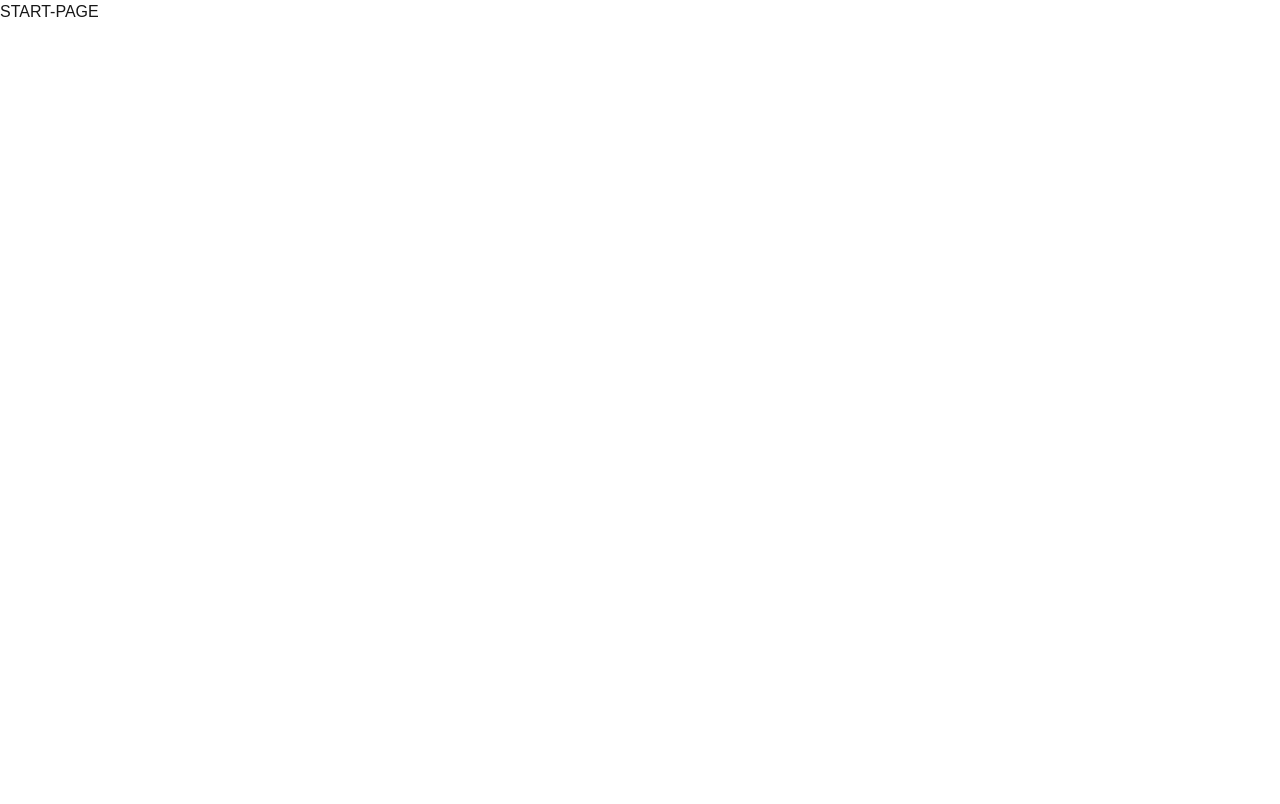
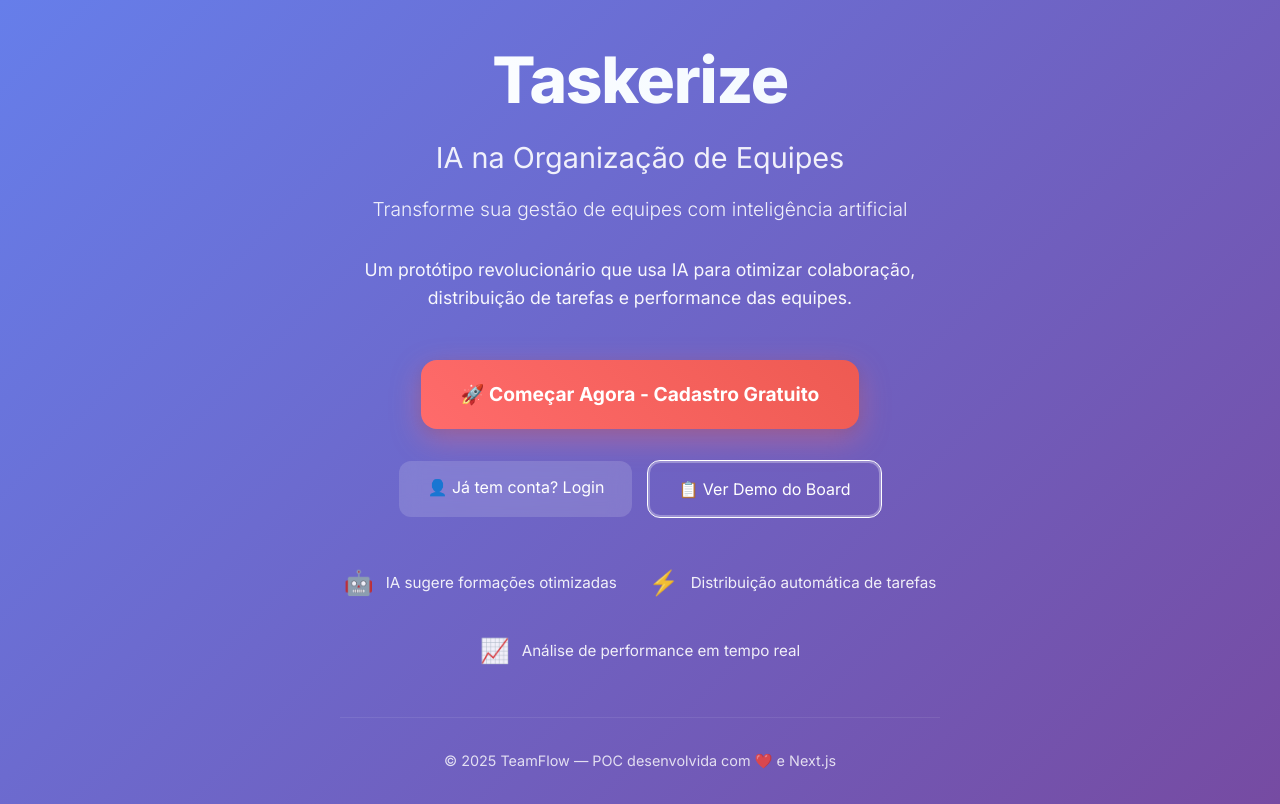
Before and after one commit to GabrielJordaoM/tcc_paginas, a Next.js app: page / in a window 1280 px wide. Built offline with nearby package versions, Linux system fonts and the light colour scheme.

Commit message:
Feita a pagina home, sejeita a futuras alteracoes

```diff
--- /dev/null
+++ b/app/page.scss
@@ -0,0 +1,170 @@
+.home-page {
+  min-height: 100vh;
+  background: linear-gradient(135deg, #667eea 0%, #764ba2 100%);
+  display: flex;
+  align-items: center;
+  justify-content: center;
+  padding: 2rem 1rem;
+  font-family: 'Inter', -apple-system, sans-serif;
+}
+
+.home-container {
+  max-width: 600px;
+  width: 100%;
+  text-align: center;
+  color: white;
+}
+
+/* Header melhorado */
+.project-header {
+  margin-bottom: 2rem;
+}
+
+.project-title {
+  margin: 0 0 1rem 0;
+
+  .title-main {
+    font-size: clamp(2.5rem, 6vw, 4rem);
+    font-weight: 800;
+    background: linear-gradient(45deg, #fff, #f0f8ff);
+    -webkit-background-clip: text;
+    -webkit-text-fill-color: transparent;
+    background-clip: text;
+    display: block;
+    letter-spacing: -0.02em;
+  }
+
+  .title-subtitle {
+    font-size: clamp(1.2rem, 3vw, 1.8rem);
+    font-weight: 400;
+    color: rgba(255, 255, 255, 0.9);
+    display: block;
+    margin-top: 0.5rem;
+  }
+}
+
+.project-tagline {
+  font-size: 1.2rem;
+  opacity: 0.9;
+  margin: 0;
+  font-weight: 300;
+}
+
+/* Descrição */
+.home-description {
+  font-size: 1.1rem;
+  line-height: 1.6;
+  margin: 0 0 3rem 0;
+  opacity: 0.95;
+}
+
+/* Botão HERO - PRINCIPAL */
+.hero-button {
+  margin: 2rem 0;
+}
+
+.hero-btn {
+  display: inline-flex;
+  align-items: center;
+  gap: 0.75rem;
+  padding: 1.25rem 2.5rem;
+  font-size: 1.2rem;
+  font-weight: 700;
+  border-radius: 16px;
+  background: linear-gradient(45deg, #ff6b6b, #ee5a52);
+  box-shadow:
+    0 10px 30px rgba(255, 107, 107, 0.4),
+    0 4px 12px rgba(0, 0, 0, 0.1);
+  transition: all 0.3s cubic-bezier(0.4, 0, 0.2, 1);
+  text-decoration: none;
+  color: white;
+
+  &:hover {
+    transform: translateY(-3px);
+    box-shadow:
+      0 15px 40px rgba(255, 107, 107, 0.6),
+      0 6px 20px rgba(0, 0, 0, 0.15);
+  }
+}
+
+/* Botões secundários */
+.secondary-buttons {
+  display: flex;
+  gap: 1rem;
+  justify-content: center;
+  flex-wrap: wrap;
+  margin: 2rem 0;
+}
+
+.btn.secondary,
+.btn.outline {
+  padding: 0.875rem 1.75rem;
+  font-size: 1rem;
+  border-radius: 12px;
+  text-decoration: none;
+  transition: all 0.2s ease;
+  min-width: 140px;
+}
+
+.btn.secondary {
+  background: rgba(255, 255, 255, 0.15);
+  color: white;
+  backdrop-filter: blur(10px);
+
+  &:hover {
+    background: rgba(255, 255, 255, 0.25);
+  }
+}
+
+.btn.outline {
+  background: transparent;
+  color: white;
+  border: 2px solid rgba(255, 255, 255, 0.3);
+
+  &:hover {
+    background: rgba(255, 255, 255, 0.1);
+  }
+}
+
+/* Features Preview */
+.features-preview {
+  display: flex;
+  justify-content: center;
+  gap: 2rem;
+  margin: 3rem 0;
+  flex-wrap: wrap;
+}
+
+.feature-item {
+  display: flex;
+  align-items: center;
+  gap: 0.75rem;
+  font-size: 0.95rem;
+  opacity: 0.9;
+
+  .feature-icon {
+    font-size: 1.5rem;
+  }
+}
+
+/* Footer */
+.home-footer {
+  margin-top: 3rem;
+  padding-top: 2rem;
+  border-top: 1px solid rgba(255, 255, 255, 0.1);
+  font-size: 0.9rem;
+  opacity: 0.8;
+}
+
+/* Responsivo */
+@media (max-width: 768px) {
+  .secondary-buttons {
+    flex-direction: column;
+    align-items: center;
+  }
+
+  .features-preview {
+    flex-direction: column;
+    gap: 1rem;
+  }
+}
--- a/app/page.tsx
+++ b/app/page.tsx
@@ -1,9 +1,66 @@
-import Image from "next/image";
+"use client";
+import Link from "next/link";
+import "./page.scss";
 
-export default function Home() {
+export default function HomePage() {
   return (
-  <div>
-    START-PAGE
-  </div>
+    <main className="home-page">
+      <div className="home-container">
+        {/* Header com nome do projeto mais destacado */}
+        <header className="project-header">
+          <h1 className="project-title">
+            <span className="title-main">Taskerize</span>
+            <span className="title-subtitle">IA na Organização de Equipes</span>
+          </h1>
+          <p className="project-tagline">
+            Transforme sua gestão de equipes com inteligência artificial
+          </p>
+        </header>
+
+        {/* Descrição breve */}
+        <p className="home-description">
+          Um protótipo revolucionário que usa IA para otimizar colaboração,
+          distribuição de tarefas e performance das equipes.
+        </p>
+
+        {/* Botão principal - CADASTRO em destaque */}
+        <div className="hero-button">
+          <Link href="/cadastro" className="btn primary hero-btn">
+            🚀 Começar Agora - Cadastro Gratuito
+          </Link>
+        </div>
+
+        {/* Botões secundários */}
+        <div className="button-group secondary-buttons">
+          <Link href="/login" className="btn secondary">
+            👤 Já tem conta? Login
+          </Link>
+          <Link href="/board" className="btn outline">
+            📋 Ver Demo do Board
+          </Link>
+        </div>
+
+        {/* Features rápidas */}
+        <div className="features-preview">
+          <div className="feature-item">
+            <span className="feature-icon">🤖</span>
+            <span>IA sugere formações otimizadas</span>
+          </div>
+          <div className="feature-item">
+            <span className="feature-icon">⚡</span>
+            <span>Distribuição automática de tarefas</span>
+          </div>
+          <div className="feature-item">
+            <span className="feature-icon">📈</span>
+            <span>Análise de performance em tempo real</span>
+          </div>
+        </div>
+
+        <footer className="home-footer">
+          © {new Date().getFullYear()} TeamFlow —
+          POC desenvolvida com ❤️ e Next.js
+        </footer>
+      </div>
+    </main>
   );
 }
--- /dev/null
+++ b/app/register/page.tsx
@@ -0,0 +1,77 @@
+'use client'
+import Title from "@/components/all/Title"
+import LoginForm from "@/components/login/LoginForm"
+import styles from "./styles.module.scss"
+import { useState } from "react"
+import LoginInput from "@/components/login/LoginInput"
+import LoginButton from "@/components/login/LoginButton"
+
+interface registerNecessities {
+  name: string
+  email: string
+  password: string
+  confirmPassword: string
+}
+
+export default function Page() {
+  const [data, setData] = useState<registerNecessities>({
+    name: "",
+    email: "",
+    password: "",
+    confirmPassword: ""
+  })
+
+  return (
+    <div className={styles.contentContainer}>
+      <Title />
+      <LoginForm formName="Cadastro">
+        <LoginInput
+          required
+          label="Nome Completo"
+          value={data.name}
+          onChange={(value: string) => {
+            setData({ ...data, name: value })
+          }}
+        />
+        <LoginInput
+          required
+          label="Email"
+          value={data.email}
+          onChange={(value: string) => {
+            setData({ ...data, email: value })
+          }}
+        />
+        <LoginInput
+          required
+          label="Senha"
+          type="password"
+          value={data.password}
+          onChange={(value: string) => {
+            setData({ ...data, password: value })
+          }}
+        />
+        <LoginInput
+          required
+          label="Confirmar Senha"
+          type="password"
+          value={data.confirmPassword}
+          onChange={(value: string) => {
+            setData({ ...data, confirmPassword: value })
+          }}
+        />
+        <LoginButton
+          title="Cadastrar"
+          color="success"
+          onClick={() => {
+            console.log("Cadastro:", data)
+          }}
+        />
+        <LoginButton
+          title="Já tenho conta"
+          variant="text"
+          onClick={() => {}}
+        />
+      </LoginForm>
+    </div>
+  )
+}
--- /dev/null
+++ b/app/register/styles.module.scss
@@ -0,0 +1,111 @@
+.contentContainer {
+  display: flex;
+  flex-direction: column;
+  align-items: center;
+  justify-content: center;
+  min-height: 100vh;
+  padding: 2rem;
+  background: linear-gradient(135deg, #667eea 0%, #764ba2 100%);
+
+  .title {
+    margin-bottom: 2rem;
+    color: white;
+    text-align: center;
+  }
+
+  .form {
+    background: white;
+    padding: 2.5rem;
+    border-radius: 16px;
+    box-shadow: 0 20px 40px rgba(0, 0, 0, 0.1);
+    width: 100%;
+    max-width: 400px;
+
+    .formName {
+      font-size: 1.5rem;
+      font-weight: 600;
+      color: #333;
+      margin-bottom: 1.5rem;
+      text-align: center;
+    }
+
+    .inputGroup {
+      margin-bottom: 1.5rem;
+
+      label {
+        display: block;
+        margin-bottom: 0.5rem;
+        font-weight: 500;
+        color: #555;
+        font-size: 0.9rem;
+      }
+
+      input {
+        width: 100%;
+        padding: 0.875rem 1rem;
+        border: 2px solid #e1e5e9;
+        border-radius: 8px;
+        font-size: 1rem;
+        transition: all 0.2s ease;
+
+        &:focus {
+          outline: none;
+          border-color: #667eea;
+          box-shadow: 0 0 0 3px rgba(102, 126, 234, 0.1);
+        }
+
+        &::placeholder {
+          color: #a0a6ad;
+        }
+      }
+    }
+
+    .buttonGroup {
+      display: flex;
+      flex-direction: column;
+      gap: 1rem;
+      margin-top: 1.5rem;
+
+      .primaryButton {
+        padding: 0.875rem;
+        background: linear-gradient(135deg, #667eea 0%, #764ba2 100%);
+        color: white;
+        border: none;
+        border-radius: 8px;
+        font-size: 1rem;
+        font-weight: 600;
+        cursor: pointer;
+        transition: all 0.2s ease;
+
+        &:hover {
+          transform: translateY(-1px);
+          box-shadow: 0 8px 25px rgba(102, 126, 234, 0.3);
+        }
+      }
+
+      .textButton {
+        background: none;
+        border: none;
+        color: #667eea;
+        font-size: 0.9rem;
+        cursor: pointer;
+        text-decoration: underline;
+        transition: color 0.2s ease;
+
+        &:hover {
+          color: #764ba2;
+        }
+      }
+    }
+  }
+}
+
+@media (max-width: 480px) {
+  .contentContainer {
+    padding: 1rem;
+
+    .form {
+      padding: 2rem 1.5rem;
+    }
+  }
+}
```
Also changed, not shown: package.json (+7 -8 lines), 1 other file (tests, documents, lock files or other folders).
